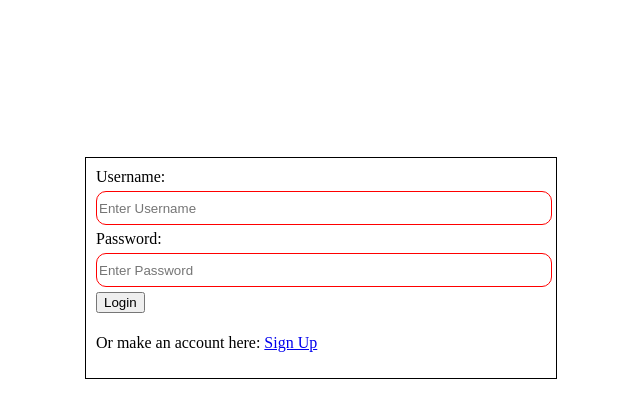
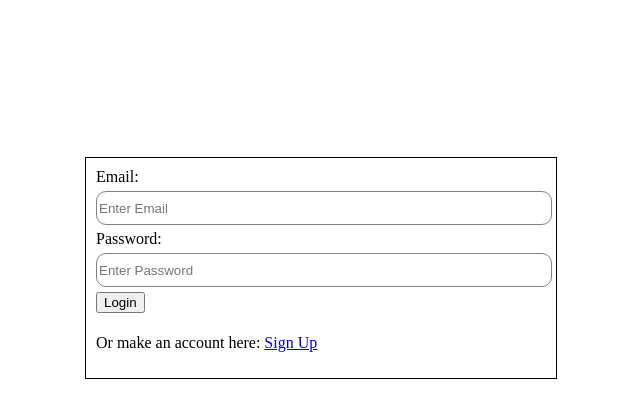
Before and after one commit to azatecas/Front-End, a React (Create React App) app in the folder sauti-forms/: page /sign-In in a window 1280 px wide. Shown: the top 418 px of the page, without its empty margins (319-959 px from the left). Built offline with nearby package versions, Linux system fonts and the light colour scheme.

Commit message:
changed username to email on sign in form

```diff
--- a/sauti-forms/src/components/SignIn.js
+++ b/sauti-forms/src/components/SignIn.js
@@ -1,4 +1,4 @@
-import React from 'react';
+import React, { useState } from 'react';
 import { Link } from "react-router-dom";
 import styled from 'styled-components';
 
@@ -31,7 +31,7 @@ const StyledForm = styled.form`
 const StyledInput = styled.input`
     width: 100%;
     height: 30px;
-    border: 1px solid red;
+    border: 1px solid gray;
     border-radius: 10px;
 `
 
@@ -43,14 +43,19 @@ const SignIn = () => {
         e.preventDefault();
       }
 
+    const [email, setEmail] = useState("");
+
+    const [password, setPassword] = useState("");
+
     return (
         <StyledDiv onSubmit={ handleSubmit } >
             <StyledForm>
-                <label htmlFor="username">Username:</label>
+                <label htmlFor="email">Email:</label>
                 <StyledInput
-                    type="text"
-                    placeholder="Enter Username"
-                    name="username"
+                    type="email"
+                    placeholder="Enter Email"
+                    value={ email }
+                    name="email"
                     required
                     />
 
@@ -58,6 +63,7 @@ const SignIn = () => {
                 <StyledInput
                     type="password"
                     placeholder="Enter Password"
+                    value={ password }
                     name="password"
                     required
                     />
--- a/sauti-forms/src/components/SignUp.js
+++ b/sauti-forms/src/components/SignUp.js
@@ -1,20 +1,6 @@
 import React from 'react';
 import { Link } from "react-router-dom";
 import styled from 'styled-components';
-
-const StyledForm = styled.form`
-    display: flex;
-    flex-direction: column;
-    justify-content: space-between;
-    align-items: start;
-    text-align: center;
-    width: 30%;
-    height: 50vh;
-    min-width: 450px;
-    border: 1px solid black;
-    padding: 10px;
-`
- //end of StyledForm component
 
 const StyledDiv = styled.div`
     display: flex;
@@ -27,11 +13,29 @@ const StyledDiv = styled.div`
 `
 //end of StyledDiv component
 
+const StyledForm = styled.form`
+    display: flex;
+    flex-direction: column;
+    justify-content: space-between;
+    align-items: start;
+    text-align: center;
+    width: 30%;
+    height: 50vh;
+    min-width: 450px;
+    border: 1px solid black;
+    padding: 5px;
+`
+ //end of StyledForm component
+
+
+
 const StyledInput = styled.input`
-    width: 100%;
+    width: 98%;
     height: 30px;
-    border: 1px solid red;
+    border: 1px solid gray;
     border-radius: 10px;
+    padding-left: 5px;
+
 `
 
 const SignUp = () => {
@@ -39,6 +43,8 @@ const SignUp = () => {
     const handleSubmit = e => {
         e.preventDefault();
       }
+
+
 
     return (
         <StyledDiv>
```
